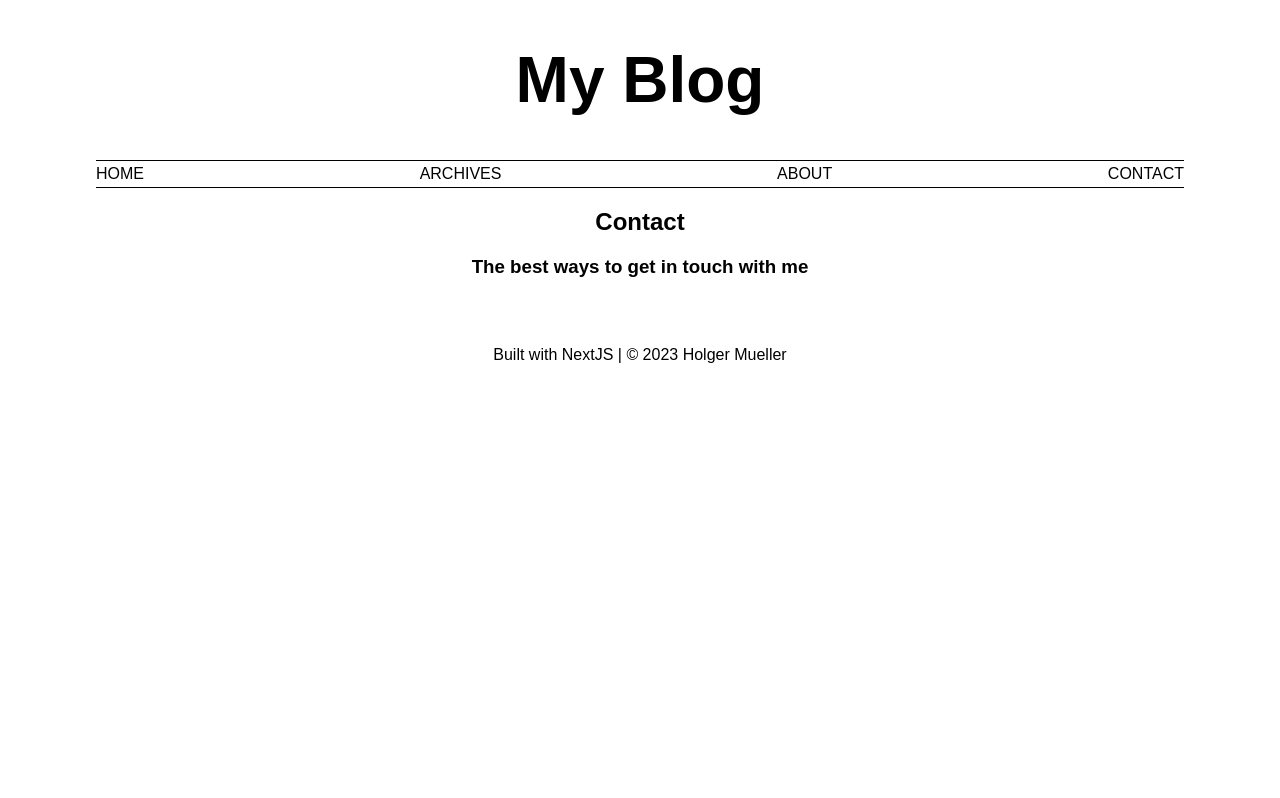
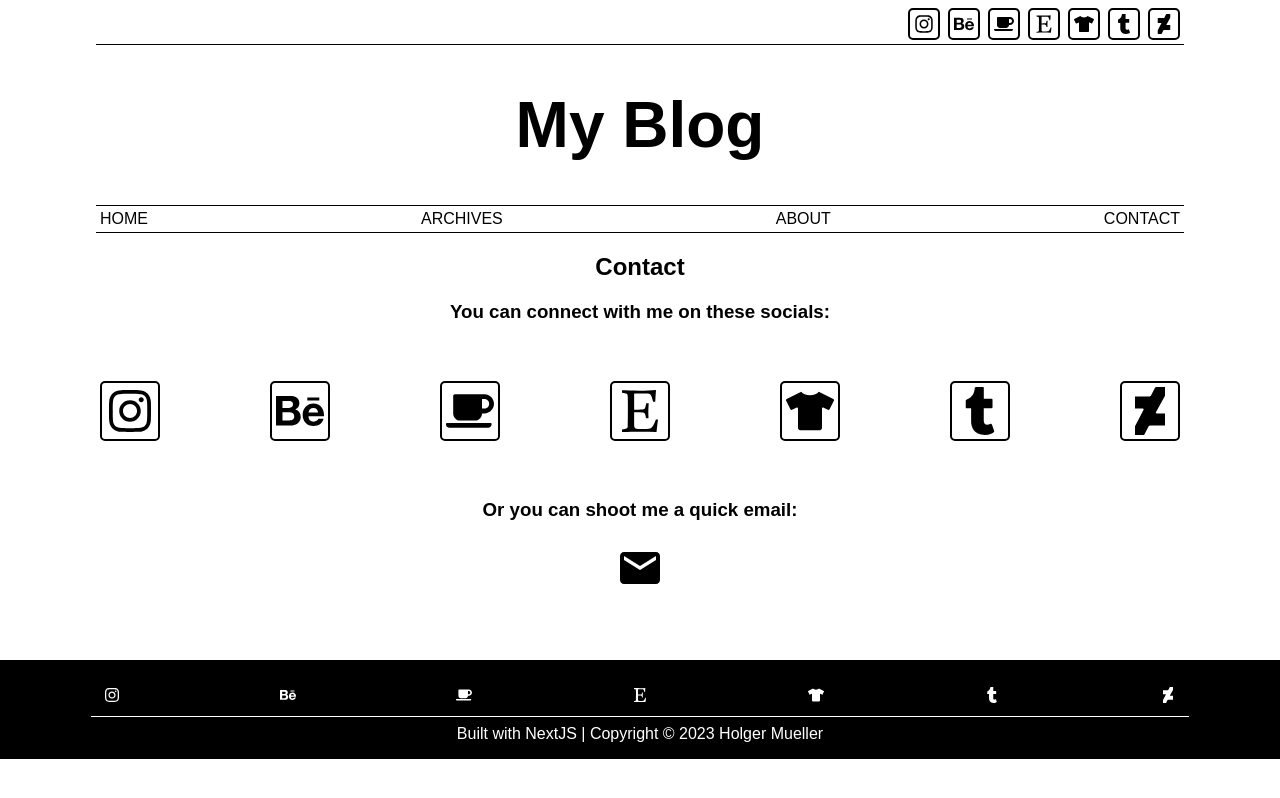
Before and after one commit to Holgermueller/blog, a Next.js app: page /contact in a window 1280 px wide. Built offline with nearby package versions, Linux system fonts and the light colour scheme.

Commit message:
added social links and did some styling

```diff
--- a/app/globals.css
+++ b/app/globals.css
@@ -15,33 +15,65 @@ body {
     rgb(var(--background-start-rgb));
 }
 
-ul {
-  list-style-type: none;
-  padding: 0;
-}
-
-.list-card {
-  border: 1px solid black;
-  border-radius: 5px;
-  margin: 4px auto;
-  padding: 4px;
-}
-
 a {
+  color: black;
   text-decoration: none;
-  text-transform: uppercase;
-  padding: 4px 0;
-  color: black;
 }
 
 a:hover {
-  color: aqua;
+  cursor: pointer;
+  color: white;
+  background-color: black;
+}
+
+.time {
+  text-align: justify;
+  line-height: 1.5;
+  width: 85%;
+  margin: 16px auto 0;
 }
 
 header {
   text-align: center;
   font-size: 2rem;
   margin: 0;
+}
+
+.header-socials {
+  width: 85%;
+  margin: 4px auto;
+  border-bottom: 1px solid black;
+  display: flex;
+  flex-direction: row;
+  justify-content: right;
+}
+
+.header-socials > a {
+  font-size: 1.25rem;
+  border: 2px solid black;
+  border-radius: 5px;
+  display: grid;
+  align-content: center;
+  place-items: center;
+  margin: 4px;
+  padding: 4px;
+}
+
+nav {
+  border-top: 1px black solid;
+  border-bottom: 1px black solid;
+  width: 85%;
+  display: flex;
+  justify-content: space-between;
+  column-gap: 0.5rem;
+  flex-wrap: wrap;
+  margin: 4px auto;
+}
+
+nav > a {
+  text-transform: uppercase;
+  padding: 4px;
+  color: black;
 }
 
 section {
@@ -54,15 +86,16 @@ section {
   text-align: center;
 }
 
-nav {
-  border-top: 1px black solid;
-  border-bottom: 1px black solid;
-  width: 85%;
-  display: flex;
-  justify-content: space-between;
-  column-gap: 0.5rem;
-  flex-wrap: wrap;
+ul {
+  list-style-type: none;
+  padding: 0;
+}
+
+.list-card {
+  border: 1px solid black;
+  border-radius: 5px;
   margin: 4px auto;
+  padding: 4px;
 }
 
 .recent-posts {
@@ -117,13 +150,6 @@ nav {
   background-color: white;
 }
 
-.time {
-  text-align: justify;
-  line-height: 1.5;
-  width: 85%;
-  margin: 16px auto 0;
-}
-
 .post-paragraph,
 .about-paragraph {
   width: 85%;
@@ -133,13 +159,68 @@ nav {
   line-height: 1.5;
 }
 
+.link-container {
+  width: 100%;
+  margin: 5% auto;
+  display: flex;
+  flex-direction: row;
+  justify-content: space-between;
+}
+
+.link-container > a {
+  font-size: 3rem;
+  border: 2px solid black;
+  border-radius: 5px;
+  display: grid;
+  align-content: center;
+  place-items: center;
+  margin: 4px;
+  padding: 4px;
+}
+
+.mail-container > a {
+  font-size: 3rem;
+  border-radius: 5px;
+  display: grid;
+  align-content: center;
+  place-items: center;
+  margin: 4px auto;
+  padding: 4px;
+  width: max-content;
+}
+
 footer {
   bottom: 0;
   left: 0;
   position: relative;
   width: 100%;
-  padding: 4px 0;
+  padding: 8px 0;
   text-align: center;
-  background-color: white;
-  color: black;
+  background-color: black;
+  color: white;
 }
+
+.footer-socials {
+  width: 85%;
+  border-top: 1px solid black;
+  margin: 5px auto;
+  display: flex;
+  padding: 5px;
+  justify-content: space-between;
+  column-gap: 0.5rem;
+  border-bottom: 1px solid white;
+}
+
+.footer-socials > a {
+  border-radius: 5px;
+  display: grid;
+  align-content: center;
+  place-items: center;
+  margin: 4px;
+  padding: 4px;
+  color: white;
+}
+
+.copy {
+  margin: 8px auto;
+}
--- a/components/footer.js
+++ b/components/footer.js
@@ -1,3 +1,53 @@
+import { FaInstagram } from "react-icons/fa";
+import { FaTumblr } from "react-icons/fa";
+import { FaDeviantart } from "react-icons/fa";
+import { FaBehance } from "react-icons/fa";
+import { FaCoffee } from "react-icons/fa";
+import { FaEtsy } from "react-icons/fa";
+import { FaTshirt } from "react-icons/fa";
+import Link from "next/link";
+
 export default function Footer() {
-  return <footer>Built with NextJS | &copy; 2023 Holger Mueller</footer>;
+  return (
+    <footer>
+      <div className="footer-socials">
+        <Link href="https://www.instagram.com/holgermmueller/" target="_blank">
+          <FaInstagram />
+        </Link>
+
+        <Link href="https://www.behance.net/holgermueller1" target="_blank">
+          <FaBehance />
+        </Link>
+
+        <Link href="https://ko-fi.com/holgermuellerart" target="_blank">
+          <FaCoffee />
+        </Link>
+
+        <Link
+          href="https://www.etsy.com/shop/HolgerMuellerArt?ref=simple-shop-header-name&listing_id=1449453579"
+          target="_blank"
+        >
+          <FaEtsy />
+        </Link>
+
+        <Link href="https://www.teepublic.com/user/hmshirts" target="_blank">
+          <FaTshirt />
+        </Link>
+
+        <Link
+          href="https://www.tumblr.com/blog/holgermuellerartist"
+          target="_blank"
+        >
+          <FaTumblr />
+        </Link>
+
+        <Link href="https://www.deviantart.com/holgermueller" target="_blank">
+          <FaDeviantart />
+        </Link>
+      </div>
+      <div className="copy">
+        Built with NextJS | Copyright &copy; 2023 Holger Mueller
+      </div>
+    </footer>
+  );
 }
--- a/components/header.js
+++ b/components/header.js
@@ -1,8 +1,51 @@
+import { FaInstagram } from "react-icons/fa";
+import { FaTumblr } from "react-icons/fa";
+import { FaDeviantart } from "react-icons/fa";
+import { FaBehance } from "react-icons/fa";
+import { FaCoffee } from "react-icons/fa";
+import { FaEtsy } from "react-icons/fa";
+import { FaTshirt } from "react-icons/fa";
+import Link from "next/link";
 import "../app/globals.css";
 
 export default function Header() {
   return (
     <header>
+      <div className="header-socials">
+        <Link href="https://www.instagram.com/holgermmueller/" target="_blank">
+          <FaInstagram />
+        </Link>
+
+        <Link href="https://www.behance.net/holgermueller1" target="_blank">
+          <FaBehance />
+        </Link>
+
+        <Link href="https://ko-fi.com/holgermuellerart" target="_blank">
+          <FaCoffee />
+        </Link>
+
+        <Link
+          href="https://www.etsy.com/shop/HolgerMuellerArt?ref=simple-shop-header-name&listing_id=1449453579"
+          target="_blank"
+        >
+          <FaEtsy />
+        </Link>
+
+        <Link href="https://www.teepublic.com/user/hmshirts" target="_blank">
+          <FaTshirt />
+        </Link>
+
+        <Link
+          href="https://www.tumblr.com/blog/holgermuellerartist"
+          target="_blank"
+        >
+          <FaTumblr />
+        </Link>
+
+        <Link href="https://www.deviantart.com/holgermueller" target="_blank">
+          <FaDeviantart />
+        </Link>
+      </div>
       <h1>My Blog</h1>
     </header>
   );
--- a/package.json
+++ b/package.json
@@ -14,6 +14,7 @@
     "next": "14.0.3",
     "react": "^18",
     "react-dom": "^18",
+    "react-icons": "^4.12.0",
     "remark": "^15.0.1",
     "remark-html": "^16.0.1"
   },
--- a/pages/contact/index.js
+++ b/pages/contact/index.js
@@ -1,6 +1,15 @@
 import Header from "@/components/header";
 import Nav from "@/components/nav";
 import Footer from "@/components/footer";
+import Link from "next/link";
+import { FaInstagram } from "react-icons/fa";
+import { FaTumblr } from "react-icons/fa";
+import { FaDeviantart } from "react-icons/fa";
+import { FaBehance } from "react-icons/fa";
+import { FaCoffee } from "react-icons/fa";
+import { FaEtsy } from "react-icons/fa";
+import { FaTshirt } from "react-icons/fa";
+import { MdEmail } from "react-icons/md";
 
 export default function Contact() {
   return (
@@ -9,7 +18,56 @@ export default function Contact() {
       <Nav />
       <h2 className="section-header">Contact</h2>
       <section>
-        <h3 className="sub-header">The best ways to get in touch with me</h3>
+        <h3 className="sub-header">
+          You can connect with me on these socials:
+        </h3>
+        <div className="link-container">
+          <Link
+            href="https://www.instagram.com/holgermmueller/"
+            target="_blank"
+          >
+            <FaInstagram />
+          </Link>
+
+          <Link href="https://www.behance.net/holgermueller1" target="_blank">
+            <FaBehance />
+          </Link>
+
+          <Link href="https://ko-fi.com/holgermuellerart" target="_blank">
+            <FaCoffee />
+          </Link>
+
+          <Link
+            href="https://www.etsy.com/shop/HolgerMuellerArt?ref=simple-shop-header-name&listing_id=1449453579"
+            target="_blank"
+          >
+            <FaEtsy />
+          </Link>
+
+          <Link href="https://www.teepublic.com/user/hmshirts" target="_blank">
+            <FaTshirt />
+          </Link>
+
+          <Link
+            href="https://www.tumblr.com/blog/holgermuellerartist"
+            target="_blank"
+          >
+            <FaTumblr />
+          </Link>
+
+          <Link href="https://www.deviantart.com/holgermueller" target="_blank">
+            <FaDeviantart />
+          </Link>
+        </div>
+
+        <div className="mail-section">
+          <h3 className="sub-header">Or you can shoot me a quick email:</h3>
+          <div className="mail-container">
+            <Link target="_blank" href="mailto:9jholger@gmail.com">
+              <MdEmail />
+            </Link>
+          </div>
+        </div>
       </section>
 
       <Footer />
```
Also changed, not shown: 1 other file (tests, documents, lock files or other folders).
